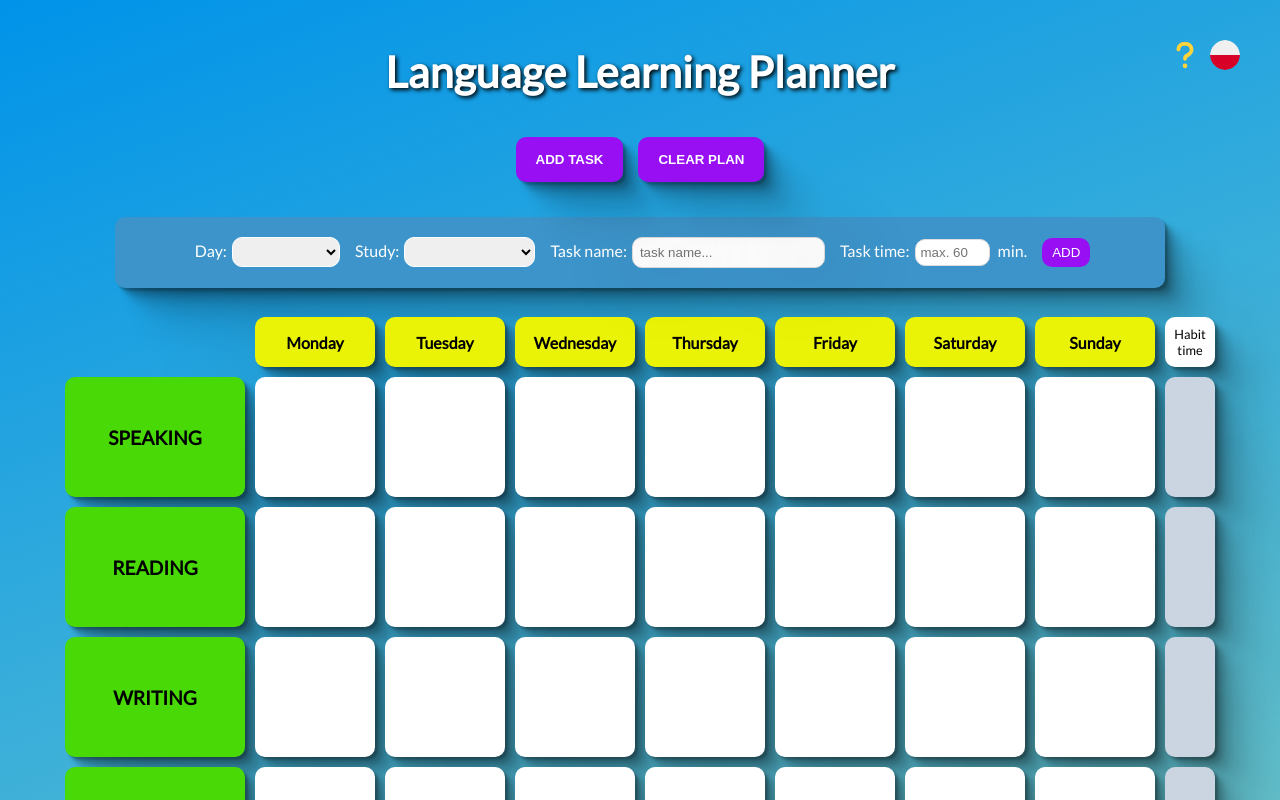
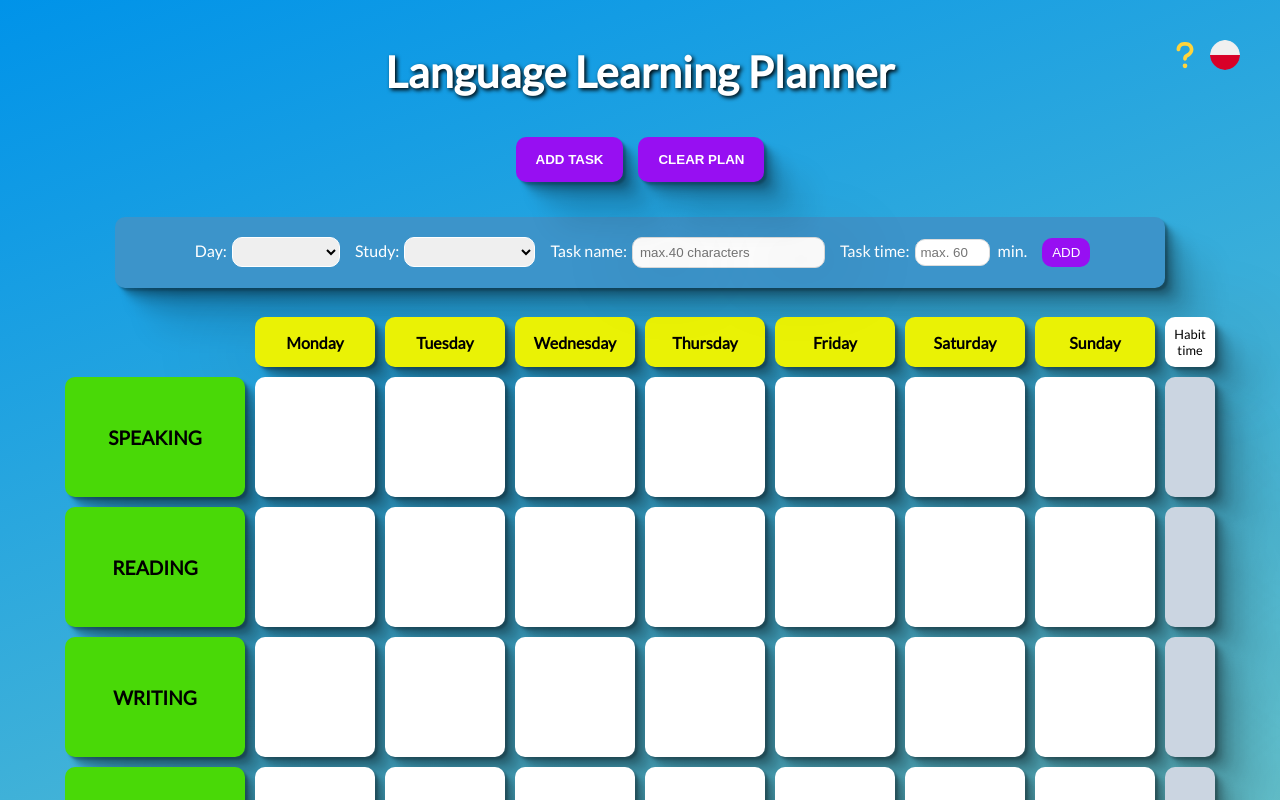
Before and after one commit to artur-IT/Weekly-Language-Planner, a React (Vite) app: page / in a window 1280 px wide. Both pictures are taken after a click on the button "ADD TASK". Shown: the top 800 px of the page. Built offline with nearby package versions, Linux system fonts and the light colour scheme.

Commit message:
fix length input text to max.40 char.

```diff
--- a/src/components/SectionAddTask.jsx
+++ b/src/components/SectionAddTask.jsx
@@ -33,7 +33,7 @@ const AddTaskSection = (props) => {
         </label>
         <label>
           {!lang ? "Task name:" : "Nazwa zadania:"}
-          <input className="task_name" name="task-name" type="text" placeholder="task name..." />
+          <input className="task_name" name="task-name" type="text" placeholder="max.40 characters" maxLength={40} />
         </label>
         <label>
           {!lang ? "Task time:" : "Czas zadania:"}
--- a/src/css/grid.css
+++ b/src/css/grid.css
@@ -48,6 +48,7 @@ div {
   top: 50%;
   left: 50%;
   transform: translate(-50%, -50%);
+  max-height: 80%;
 }
 
 .center_text {
--- a/src/css/style.css
+++ b/src/css/style.css
@@ -85,7 +85,7 @@ button.remove_top:hover {
 
 .btn_remove,
 .btn_done {
-  margin-top: 10px;
+  margin-top: 5px;
   width: 25px;
   height: 25px;
   transition: 0.1s;
```
